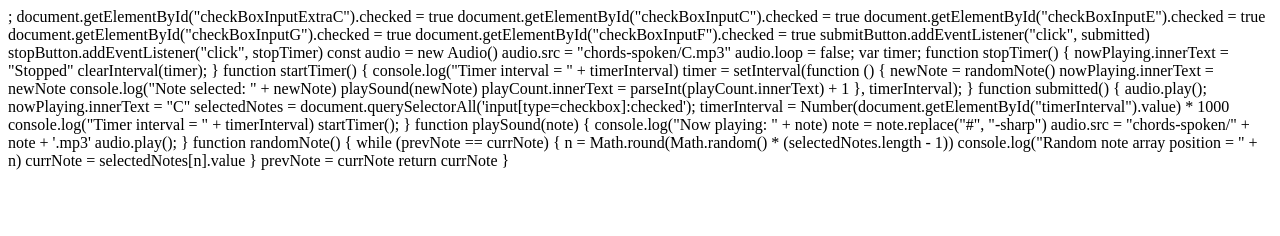
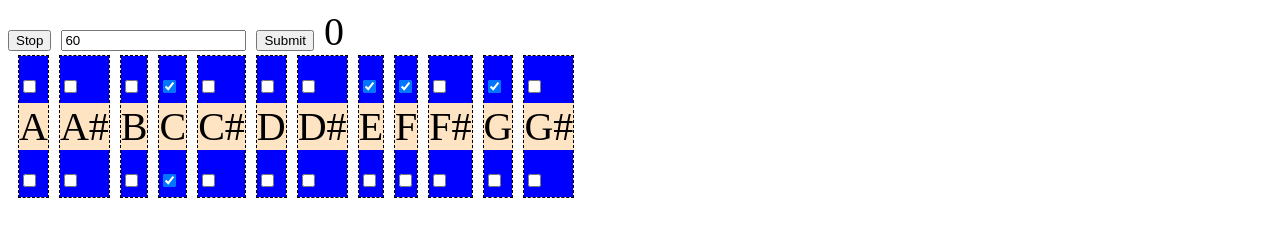
Before and after one commit to 191058s/191058s.github.io, a plain HTML site: page random-spoken-note.html in a window 1280 px wide. Drawn offline with Linux system fonts and the light colour scheme.

Commit message:
Update random-spoken-note.html

```diff
--- a/random-spoken-note.html
+++ b/random-spoken-note.html
@@ -1,4 +1,153 @@
-;
+<!DOCTYPE html>
+<html lang="en">
+
+<head>
+    <link rel="icon" href="data:,">
+    <meta charset="UTF-8" />
+    <meta http-equiv="X-UA-Compatible" content="IE=edge" />
+    <meta name="viewport" content="width=device-width, initial-scale=1.0" />
+
+    <title>Random Spoken Note</title>
+</head>
+
+
+<body>
+
+    <div id="container" class="container">
+
+        <input type="button" id="stopButton" value="Stop">
+        <input type="text" id="timerInterval" value="60">
+        <input type="button" id="submitButton" value="Submit">
+        <span id="playCount">0</span>
+
+        <div id="nowPlaying"></div>
+
+    </div>
+</body>
+
+</html>
+
+<style>
+    .body {
+        background-color: black;
+    }
+
+    .container {
+        font-size: 40px;
+    }
+
+    #nowPlaying {
+        font-size: 40px;
+        color: red;
+    }
+
+
+
+    .checkBoxNoteContainer {
+        border: 1px black;
+        border-style: dashed;
+        background-color: bisque;
+        margin-left: 10px;
+        display: grid;
+        grid-template-columns: 1fr 1fr;
+        grid-template-rows: 1fr 1fr;
+        gap: 0px 0px;
+        grid-template-areas:
+            "checkboxOne Note"
+            "checkboxTwo Note";
+        float: left;
+        display: inline;
+    }
+
+    .checkboxOne {
+        grid-area: checkboxOne;
+    }
+
+    .checkboxTwo {
+        grid-area: checkboxTwo;
+    }
+
+    .Note {
+        grid-area: Note;
+    }
+
+
+    div.checkBoxNoteContainer>div:nth-child(odd) {
+        background: blue;
+    }
+</style>
+
+
+<script>
+    const container = document.getElementById("container")
+    const playCount = document.getElementById("playCount")
+
+    const submitButton = document.getElementById("submitButton")
+    const stopButton = document.getElementById("stopButton")
+    var selectedNotes = []
+    var prevNote = "X"
+    var currNote = "X"
+    const nowPlaying = document.getElementById("nowPlaying")
+    var timerInterval = 10000
+
+    allNotes = ["A", "A#", "B", "C", "C#", "D", "D#", "E", "F", "F#", "G", "G#"]
+
+    for (note of allNotes) {
+
+        checkBoxNoteContainer = document.createElement("div")
+        checkBoxNoteContainer.className = "checkBoxNoteContainer"
+
+        checkboxOne = document.createElement("div")
+        checkboxOne.className = "checkboxOne"
+        c = document.createElement("input")
+        c.type = "checkbox"
+        c.value = note
+        c.name = "checkboxNote"
+        c.id = "checkBoxInput" + note
+        checkboxOne.appendChild(c)
+        checkBoxNoteContainer.appendChild(checkboxOne)
+
+        Note = document.createElement("div")
+        Note.className = "Note"
+        l = document.createElement("label")
+        l.id = "label" + note
+        l.innerText = note
+        Note.appendChild(l)
+        checkBoxNoteContainer.appendChild(Note)
+
+        checkboxTwo = document.createElement("div")
+        checkboxTwo.className = "checkboxTwo"
+        c = document.createElement("input")
+        c.type = "checkbox"
+        c.value = note
+        c.name = "checkboxNoteExtra"
+        c.id = "checkBoxInputExtra" + note
+        checkboxTwo.appendChild(c)
+        checkBoxNoteContainer.appendChild(checkboxTwo)
+
+        container.appendChild(checkBoxNoteContainer)
+        /**
+        s = document.createElement("div")
+        s.className = "checkBoxNote"
+        s.id = "checkBox" + note
+        container.appendChild(s)
+
+        c = document.createElement("input")
+        c.type = "checkbox"
+        c.value = note
+        c.name = "checkboxNoteExtra"
+        c.id = "checkBoxInputExtra" + note
+        s.appendChild(c)
+
+        c = document.createElement("input")
+        c.type = "checkbox"
+        c.value = note
+        c.name = "checkboxNote"
+        c.id = "checkBoxInput" + note
+        s.appendChild(c)
+
+        **/
+    };
 
     document.getElementById("checkBoxInputExtraC").checked = true
     document.getElementById("checkBoxInputC").checked = true
```
